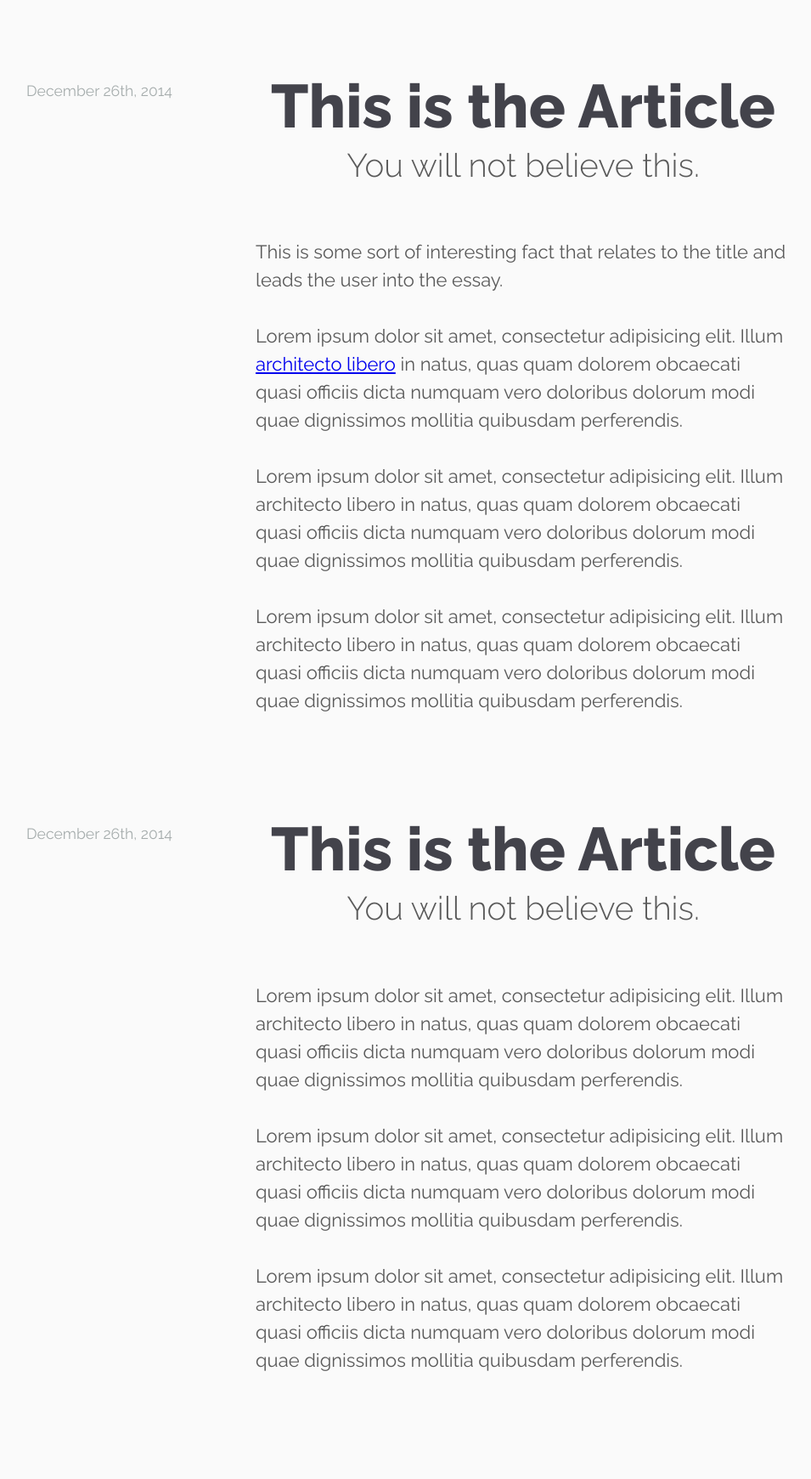
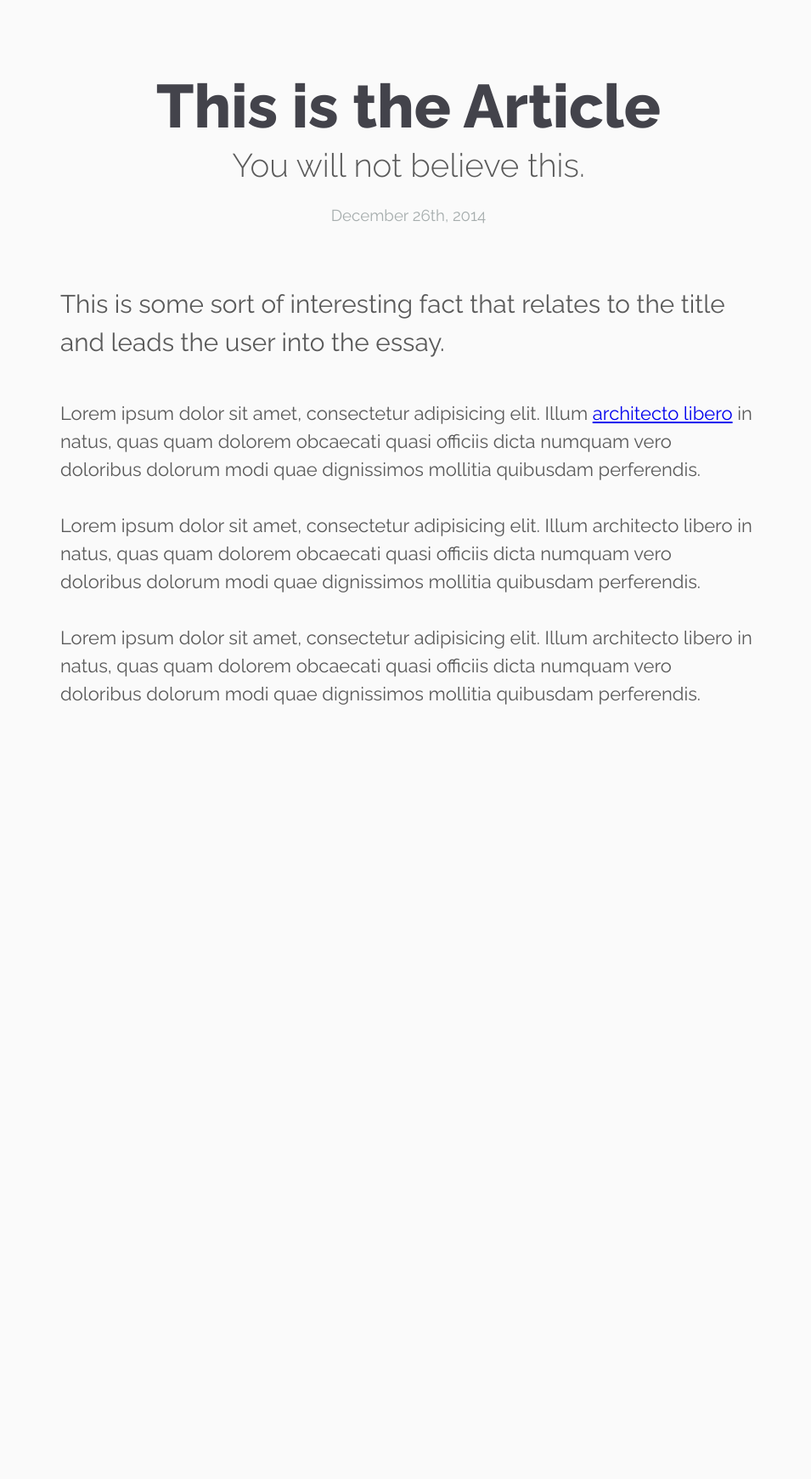
Before and after one commit to lovenick/lovenick.github.io, a Jekyll site: the page template/index.html, which Jekyll copies as it is, in a window 1280 px wide. Shown: the whole page at 85% size, without its empty margins (159-1114 px from the left). Built offline with Jekyll 4.4.1, drawn with Linux system fonts in a browser that asks for light colours; after the commit the page ends 989 px from its top, so only the background shows below that.

Commit message:
removed sidebar

```diff
--- a/template/css/app.css
+++ b/template/css/app.css
@@ -1,6 +1,7 @@
 body {
   font-family: 'Raleway', sans-serif;
   font-size: 22px;
+  font-weight: 400;
   line-height: 1.5em;
   color: #5a5a5a;
   background-color: #fafafa;
@@ -17,15 +18,13 @@ h1 {
   margin: 0;
   padding: 0 0 0.2em 0;
   text-shadow: 0px 1px 0px #fff;
-  text-align: center;
 }
 h2 {
   font-size: 1.75em;
   line-height: 1em;
   font-weight: 300;
   margin: 0;
-  padding: 0;
-  text-align: center;
+  padding: 0 0 0.6em 0;
 }
 h3 {
   font-size: 1.4em;
@@ -43,35 +42,21 @@ img {
 .article {
   position: relative;
   display: block;
-  max-width: 900px;
-  margin: 0 auto;
+  max-width: 820px;
+  margin: 0 auto 3em auto;
   clear: both;
 }
-.article .meta {
-  display: block;
-  max-width: 25%;
-  font-size: 0.8em;
-  float: left;
+.article .content .meta {
+  font-size: 0.85em;
   color: #a6adad;
-}
-@media screen and (max-width: 600px) {
-  .article .meta {
-    display: inline;
-    max-width: 100%;
-    float: initial;
-  }
-}
-.article .content {
-  display: block;
-  max-width: 70%;
-  float: right;
-  margin-bottom: 10vh;
 }
 .article .content .title {
   margin: 0 0 3em 0;
+  text-align: center;
 }
-.article .content p:first-child {
+.article .content .intro {
   font-size: 1.35em;
+  line-height: 1.5em;
 }
 @media screen and (max-width: 600px) {
   .article .content {
--- a/template/index.html
+++ b/template/index.html
@@ -7,24 +7,24 @@
 	<meta name="viewport" content="width=device-width; initial-scale=1.0; maximum-scale=1.0;">
 
   <link href='http://fonts.googleapis.com/css?family=Raleway:800,400,300' rel='stylesheet' type='text/css'>
-  <!-- <link href='http://fonts.googleapis.com/css?family=Merriweather:400,300,700,900' rel='stylesheet' type='text/css'> -->
-  <!-- <link href='http://fonts.googleapis.com/css?family=Open+Sans:400,700,800' rel='stylesheet' type='text/css'> -->
 	<link rel="stylesheet" href="/template/css/app.css">
 </head>
 <body>
 
   <div class="article">
-    <div class="meta">
-    	<div class="date">December 26th, 2014</div>
-    </div>
+
     <div class="content">
 
       <div class="title">
-      	<h1>This is the Article</h1>
-      	<h2>You will not believe this.</h2>
+        <h1>This is the Article</h1>
+        <h2>You will not believe this.</h2>
+
+        <div class="meta">
+          <div class="date">December 26th, 2014</div>
+        </div>
       </div>
 
-      <p>
+      <p class="intro">
         This is some sort of interesting fact that relates to the title and leads the user into the essay.
       </p>
 
@@ -45,28 +45,6 @@
   </div><!-- .article -->
 
 
-  <div class="article">
-    <div class="meta">
-    	<div class="date">December 26th, 2014</div>
-    </div>
-    <div class="content">
-    	<div class="title">
-        <h1>This is the Article</h1>
-        <h2>You will not believe this.</h2>
-      </div>
-	  	<p>
-	  		Lorem ipsum dolor sit amet, consectetur adipisicing elit. Illum architecto libero in natus, quas quam dolorem obcaecati quasi officiis dicta numquam vero doloribus dolorum modi quae dignissimos mollitia quibusdam perferendis.
-	  	</p>
-	  	<p>
-	  	  Lorem ipsum dolor sit amet, consectetur adipisicing elit. Illum architecto libero in natus, quas quam dolorem obcaecati quasi officiis dicta numquam vero doloribus dolorum modi quae dignissimos mollitia quibusdam perferendis.
-	  	</p>
-	  	<p>
-	  		Lorem ipsum dolor sit amet, consectetur adipisicing elit. Illum architecto libero in natus, quas quam dolorem obcaecati quasi officiis dicta numquam vero doloribus dolorum modi quae dignissimos mollitia quibusdam perferendis.
-	  	</p>
-    </div>
-
-  </div><!-- .article -->
-
 
   <!-- <ul class="nav">
   	<li><a href="#">About Me</a></li>
```
Also changed, not shown: template/css/app.styl (+12 -22 lines).
